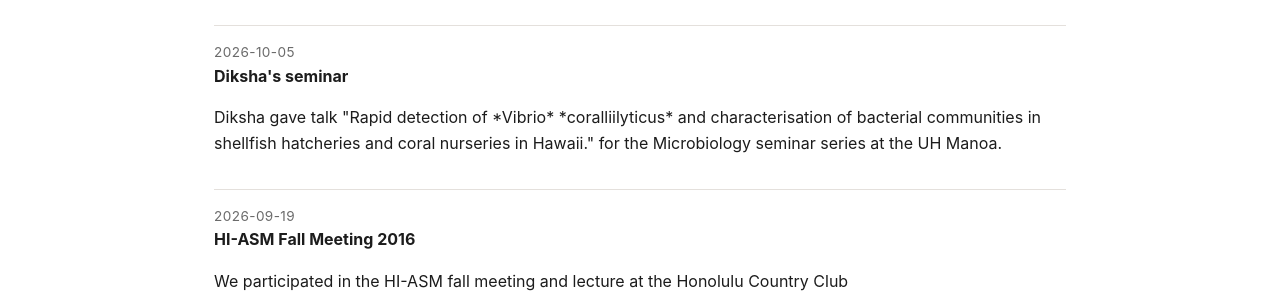
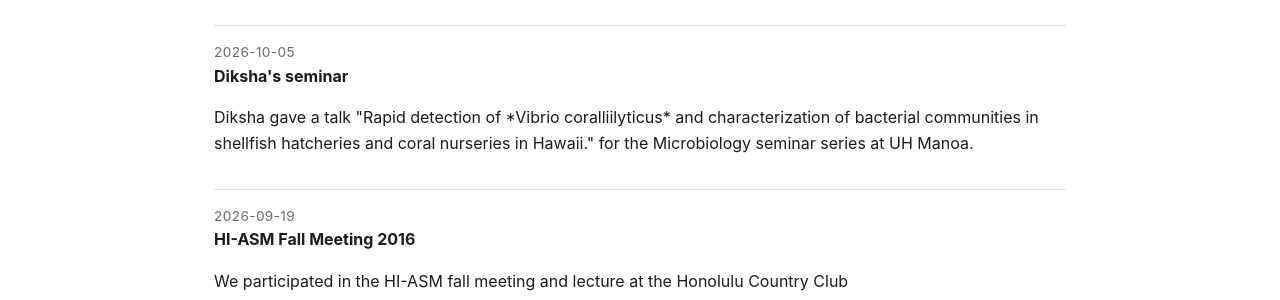
Before and after one commit to MarekKirs/marekkirs.github.io, a Jekyll site: the page built from index.md, in a window 1280 px wide. Shown: the part 1041-1341 px from the top of the page. Built offline with Jekyll 4.4.1, drawn with Linux system fonts in a browser that asks for light colours.

Commit message:
Update news.yml

```diff
--- a/_data/news.yml
+++ b/_data/news.yml
@@ -7,7 +7,7 @@
 
 - date: "2026-10-05"
   title: "Diksha's seminar"
-  summary: "Diksha gave  talk \"Rapid detection of *Vibrio* *coralliilyticus* and characterisation of bacterial communities in shellfish hatcheries and coral nurseries in Hawaii.\" for the Microbiology seminar series at the UH Manoa."
+  summary: "Diksha gave a talk \"Rapid detection of *Vibrio coralliilyticus* and characterization of bacterial communities in shellfish hatcheries and coral nurseries in Hawaii.\" for the Microbiology seminar series at UH Manoa."
 
 - date: "2026-09-19"
   title: "HI-ASM Fall Meeting 2016"
```
